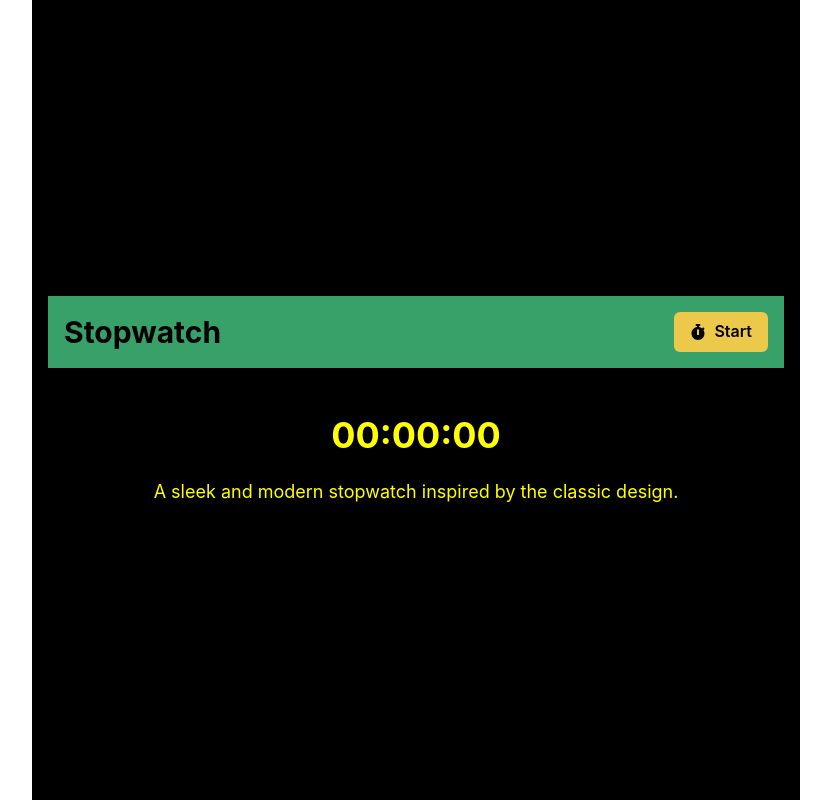
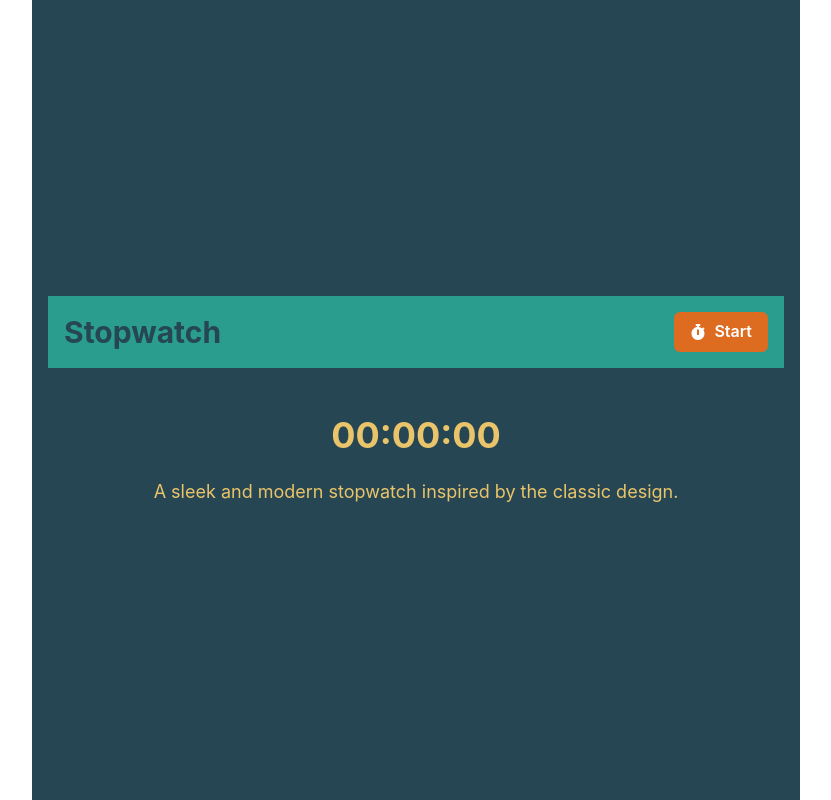
Before and after one commit to GPT-Engineer-App-Dev/inspired-web-page, a React (Vite) app: page / in a window 1280 px wide. Shown: the whole page, without its empty margins (224-1055 px from the left). Built offline with nearby package versions, Linux system fonts and the light colour scheme.

Commit message:
Updated the color scheme to match the provided image. The new colors are: - #264653 (Dark Blue) - #2A9D8F (Teal) - #E9C46A (Yellow) - #F4A261 (Orange) - #E76F51 (Red)

```diff
--- a/src/main.jsx
+++ b/src/main.jsx
@@ -5,9 +5,11 @@ import { ChakraProvider, extendTheme } from "@chakra-ui/react";
 
 const colors = {
   brand: {
-    900: "#1a365d",
-    800: "#153e75",
-    700: "#2a69ac",
+    900: "#264653", // Dark Blue
+    800: "#2A9D8F", // Teal
+    700: "#E9C46A", // Yellow
+    600: "#F4A261", // Orange
+    500: "#E76F51", // Red
   },
 };
 
--- a/src/pages/Index.jsx
+++ b/src/pages/Index.jsx
@@ -3,18 +3,18 @@ import { FaStopwatch } from "react-icons/fa";
 
 const Index = () => {
   return (
-    <Container centerContent maxW="container.md" height="100vh" display="flex" flexDirection="column" justifyContent="center" alignItems="center" bg="black" color="yellow">
-      <Box as="nav" width="100%" p={4} bg="green.500">
+    <Container centerContent maxW="container.md" height="100vh" display="flex" flexDirection="column" justifyContent="center" alignItems="center" bg="#264653" color="#E9C46A">
+      <Box as="nav" width="100%" p={4} bg="#2A9D8F">
         <Flex justify="space-between" align="center">
-          <Heading size="lg" color="black">Stopwatch</Heading>
-          <Button leftIcon={<FaStopwatch />} colorScheme="yellow" variant="solid">
+          <Heading size="lg" color="#264653">Stopwatch</Heading>
+          <Button leftIcon={<FaStopwatch />} colorScheme="orange" variant="solid">
             Start
           </Button>
         </Flex>
       </Box>
       <VStack spacing={4} mt={10}>
-        <Text fontSize="4xl" fontWeight="bold">00:00:00</Text>
-        <Text fontSize="lg">A sleek and modern stopwatch inspired by the classic design.</Text>
+        <Text fontSize="4xl" fontWeight="bold" color="#E9C46A">00:00:00</Text>
+        <Text fontSize="lg" color="#E9C46A">A sleek and modern stopwatch inspired by the classic design.</Text>
       </VStack>
     </Container>
   );
```
